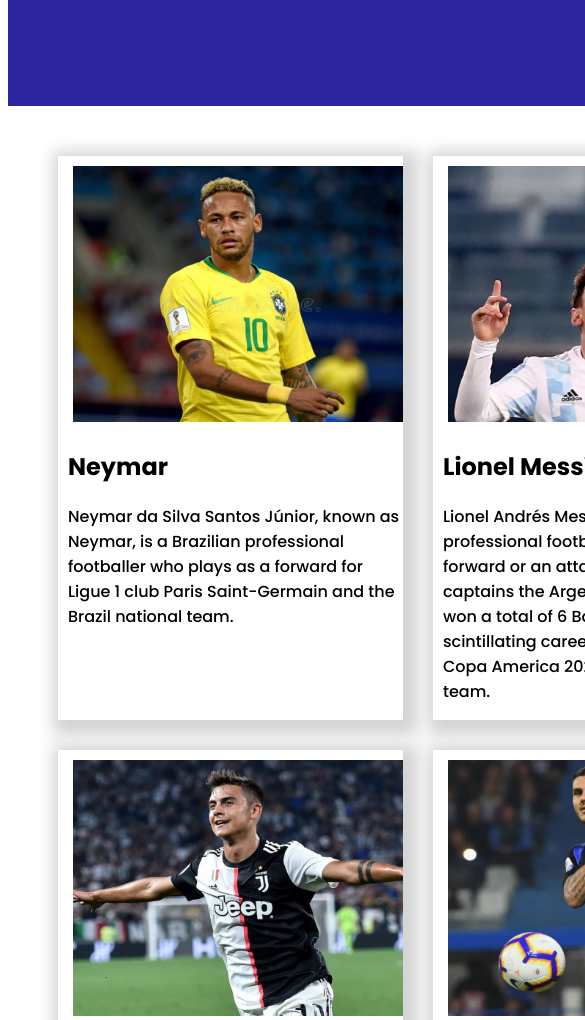
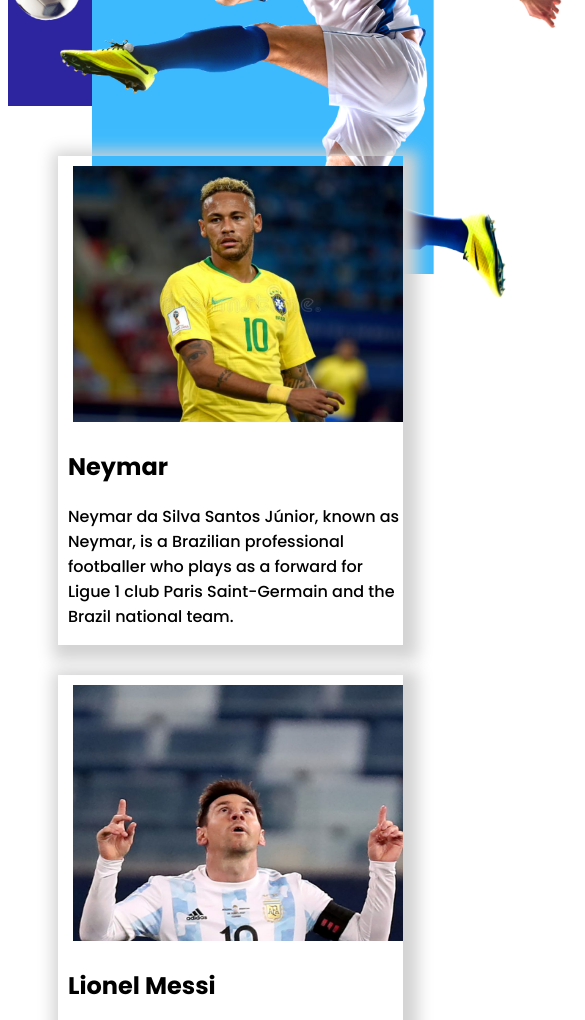
Before and after one commit to xubigit/responsive-football, a plain HTML site: page index.html in a window 390 px wide. Shown: the part 502-1522 px from the top of the page, 585 px wide, since content can reach past the window. Drawn offline with Linux system fonts and the light colour scheme.

Commit message:
Media Query Added, Though Not Complete

```diff
--- a/style.css
+++ b/style.css
@@ -176,3 +176,41 @@
 footer{
     font-size: 14px;
 }
+
+/*------------------------------------
+    MEDIA QUERIES | MOBILE DEVICE
+------------------------------------*/
+
+@media only screen and (max-width: 689px) {
+    /* .menu{
+        display: none;
+        grid-template-columns: repeat(1, 1fr);
+        width: 90%;
+    }
+    .login{
+        display: none;
+        position: absolute;
+        left: 40%;
+        top: 22%;
+    } */
+    /* .title img{
+        position: absolute;
+        font-size: 10px;
+        right: 0%;
+        left: 0%;
+        top: 2%;
+    } */
+    .container{
+        width: 100%;
+    }
+    .players{
+        grid-template-columns: repeat(1, 1fr);
+        align-items: center;
+    }
+    .player{
+        flex-direction: column;
+    }
+    .title{
+        width: 100%;
+    }
+}
```
Lines whose indentation alone changed are shown as unchanged.
